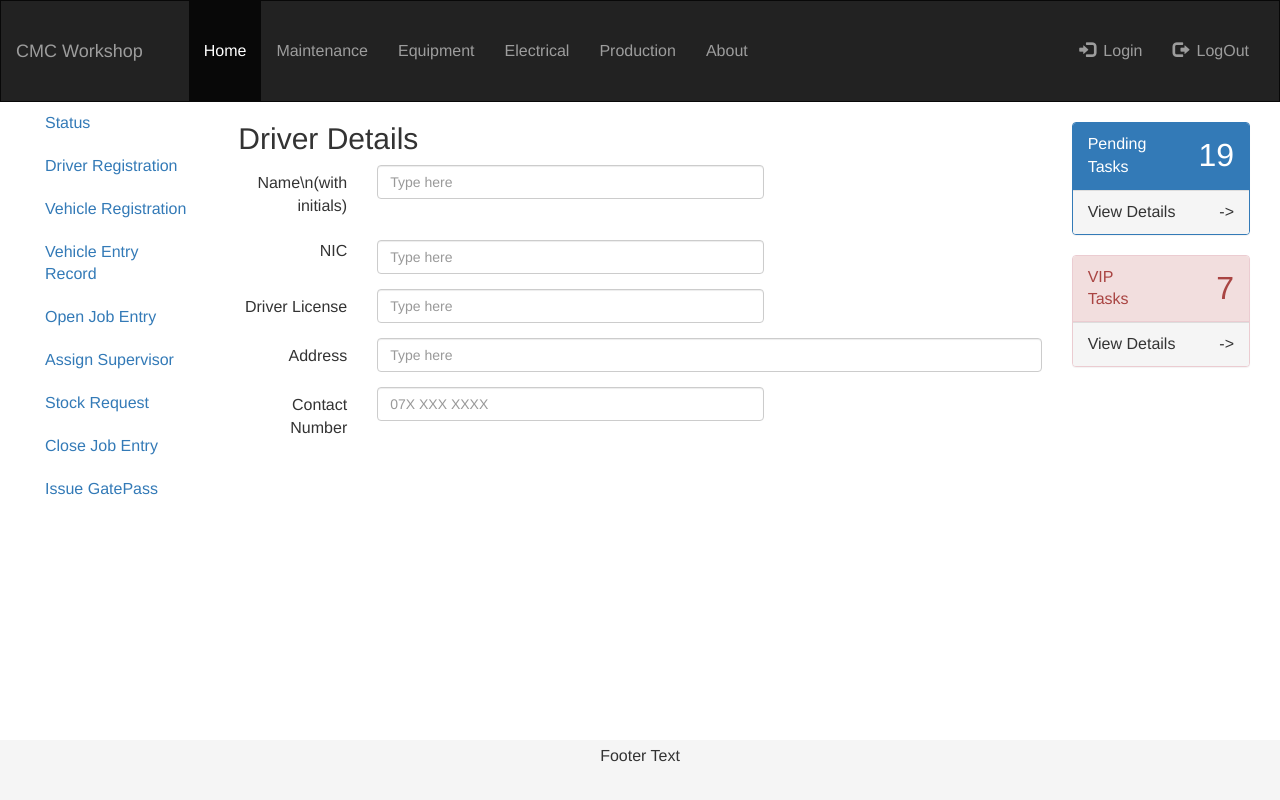
After one commit to root5533/Workshopv2, a PHP site: page /driver_reg.php in a window 1280 px wide. The commit adds this page. Run offline with PHP 8.4, Linux system fonts and the light colour scheme; some libraries are stand-ins or nearby versions.

Commit message:
template form
added few forms to maintenance section

```diff
--- /dev/null
+++ b/driver_reg.php
@@ -0,0 +1,95 @@
+<html>
+<head>
+    <title>Maintenance - Driver Registration</title>
+    <?php require_once 'head.php'; ?>
+</head>
+<body>
+
+<?php require_once 'navbar_top.php'; ?>
+
+<div class="container-fluid">
+    <div class="row-content">
+        <div class="col-sm-2 sidebar-offcanvas" id="left_nav" role="navigation">
+            <ul class="nav">
+                <li class="active"><a href="#">Status</a></li>
+                <li><a href="#">Driver Registration</a></li>
+                <li><a href="#">Vehicle Registration</a></li>
+                <li><a href="#">Vehicle Entry Record</a></li>
+                <li><a href="#">Open Job Entry</a></li>
+                <li><a href="#">Assign Supervisor</a></li>
+                <li><a href="#">Stock Request</a></li>
+                <li><a href="#">Close Job Entry</a></li>
+                <li><a href="#">Issue GatePass</a></li>
+            </ul>
+        </div>
+        <div class="col-sm-8 text-left" id="main_body" style="margin-bottom: 100px">
+            <div class="form-horizontal">
+                <h2>Driver Details</h2>
+                <div class="form-group">
+                    <div class="control-label col-sm-2" for="name">Name\n(with initials)</div>
+                    <div class="col-sm-6">
+                        <input type="text" class="form-control" id="name" placeholder="Type here">
+                    </div>
+                </div>
+                <div class="form-group">
+                    <div class="control-label col-sm-2" for="NIC">NIC</div>
+                    <div class="control-label col-sm-6">
+                        <input class="form-control" type="text" id="nic" placeholder="Type here">
+                    </div>
+                </div>
+                <div class="form-group">
+                    <div class="control-label col-sm-2" for="driver_license">Driver License</div>
+                    <div class="col-sm-6">
+                        <input class="form-control" type="text" id="driver_license" placeholder="Type here">
+                    </div>
+                </div>
+                <div class="form-group">
+                    <div class="control-label col-sm-2" for="address">Address</div>
+                    <div class="col-sm-10">
+                        <input class="form-control" type="text" id="address" placeholder="Type here">
+                    </div>
+                </div>
+                <div class="form-group">
+                    <div class="control-label col-sm-2" for="contact">Contact Number</div>
+                    <div class="col-sm-6">
+                        <input class="form-control" type="number" id="contact" placeholder="07X XXX XXXX">
+                    </div>
+                </div>
+            </div>
+        </div>
+        <div class="col-sm-2 sidenav" id="right_nav">
+            <div class="panel panel-primary" style="margin-top: 20px">
+                <div class="panel-heading">
+                    <div class="row">
+                        <div class="col-sm-6"><div>Pending Tasks</div></div>
+                        <div class="col-sm-6"><div class="pull-right" style="font-size: xx-large">19</div></div>
+                    </div>
+                </div>
+                <div class="panel-footer">
+                    <span class="pull-left">View Details</span>
+                    <span class="pull-right">-></i></span>
+                    <div class="clearfix"></div>
+                </div>
+            </div>
+            <div class="panel panel-danger" style="margin-top: 20px">
+                <div class="panel-heading">
+                    <div class="row">
+                        <div class="col-sm-6"><div>VIP Tasks</div></div>
+                        <div class="col-sm-6"><div class="pull-right" style="font-size: xx-large">7</div></div>
+                    </div>
+                </div>
+                <div class="panel-footer">
+                    <span class="pull-left">View Details</span>
+                    <span class="pull-right">-></i></span>
+                    <div class="clearfix"></div>
+                </div>
+            </div>
+            <div style="margin-bottom: 100px;"></div>
+        </div>
+    </div>
+</div>
+
+<?php require_once 'foot.php' ?>
+
+</body>
+</html>
--- /dev/null
+++ b/foot.php
@@ -0,0 +1,6 @@
+<?php
+
+echo
+"<footer class=\"footer\">
+    <p style=\"padding-top: 5px; text-align: center;\">Footer Text</p>
+</footer>";
--- /dev/null
+++ b/head.php
@@ -0,0 +1,94 @@
+<?php
+
+echo
+"<meta charset=\"utf-8\">
+    <meta name=\"viewport\" content=\"width=device-width, initial-scale=1\">
+    <link rel=\"stylesheet\" href=\"https://maxcdn.bootstrapcdn.com/bootstrap/3.3.7/css/bootstrap.min.css\">
+    <script src=\"https://ajax.googleapis.com/ajax/libs/jquery/3.2.1/jquery.min.js\"></script>
+    <script src=\"https://maxcdn.bootstrapcdn.com/bootstrap/3.3.7/js/bootstrap.min.js\"></script>
+    <style>
+        /* Remove the navbar's default margin-bottom and rounded borders */
+        .navbar {
+            margin-bottom: 0;
+            border-radius: 0;
+        }
+
+        .navbar-brand,
+        .navbar-nav li a{
+            line-height: 100px;
+            height: 100px;
+            padding-top: 0;
+        }
+
+        /* Set height of the grid so .sidenav can be 100% (adjust as needed) */
+        /*.row.content {}*/
+
+        /* Set gray background color and 100% height */
+        /*.sidenav {*/
+            /*padding-top: 20px;*/
+            /*background-color: #f1f1f1;*/
+
+        /*}*/
+
+        /*.col-sm-8 {*/
+            /*min-height: 100%;*/
+        /*}*/
+
+        /* Set black background color, white text and some padding */
+        /*footer {*/
+            /*background-color: #555;*/
+            /*color: white;*/
+            /*padding: 15px;*/
+        /*}*/
+        html {
+            position: relative;
+            min-height: 100%;
+        }
+
+        body {
+            margin-bottom:: 60px;
+            font-size: medium;
+        }
+
+        .footer {
+            position: absolute;
+            bottom: 0;
+            width: 100%;
+            /* Set the fixed height of the footer here */
+            height: 60px;
+            background-color: #f5f5f5;
+        }
+
+        .jumbotron {
+            /*background: url(\"images/pic1.jpg\") center repeat;*/
+        }
+
+        @media screen and (max-width: 48em) {
+            .jumbotron h1,h2 {
+                font-size: x-large;
+                text-align: center;
+            }
+
+            body h1 {
+                font-size: x-large;
+            }
+            .navbar-brand,
+            .navbar-nav li a{
+                line-height: 50px;
+                height: 50px;
+                padding-top: 0;
+            }
+        }
+
+
+        /* On small screens, set height to 'auto' for sidenav and grid */
+        /*@media screen and (max-width: 767px) {*/
+            /*.sidenav {*/
+
+                /*padding: 15px;*/
+            /*}*/
+            /*.row.content {}*/
+        /*}*/
+
+
+    </style>";
--- /dev/null
+++ b/navbar_top.php
@@ -0,0 +1,30 @@
+<?php
+
+echo
+"<nav class=\"navbar navbar-inverse\">
+    <div class=\"container-fluid\">
+        <div class=\"navbar-header\" style='<!-- height: 100% -->'>
+            <button type=\"button\" class=\"navbar-toggle\" data-toggle=\"collapse\" data-target=\"#myNavbar\">
+                <span class=\"icon-bar\"></span>
+                <span class=\"icon-bar\"></span>
+                <span class=\"icon-bar\"></span>
+            </button>
+            <a class=\"navbar-brand\" href=\"index.php\" style='align-content: center'>CMC Workshop</a>
+        </div>
+        <div class=\"collapse navbar-collapse\" id=\"myNavbar\">
+            <ul class=\"nav navbar-nav navbar-collapse\">
+                <li>&emsp;</li>
+                <li class=\"active\"><a href=\"index.php\">Home</a></li>
+                <li><a href=\"driver_reg.php\">Maintenance</a></li>
+                <li><a href=\"#\">Equipment</a></li>
+                <li><a href=\"#\">Electrical</a></li>
+                <li><a href=\"#\">Production</a> </li>
+                <li><a href=\"#\">About</a> </li>
+            </ul>
+            <ul class=\"nav navbar-nav navbar-right\">
+                <li><a href=\"#\"><span class=\"glyphicon glyphicon-log-in\"></span>&ensp;Login</a></li>
+                <li><a href=\"#\"><span class=\"glyphicon glyphicon-log-out\"></span>&ensp;LogOut</a></li>
+            </ul>
+        </div>
+    </div>
+</nav>";
```
Also changed, not shown: index.php (+23 -123 lines).
